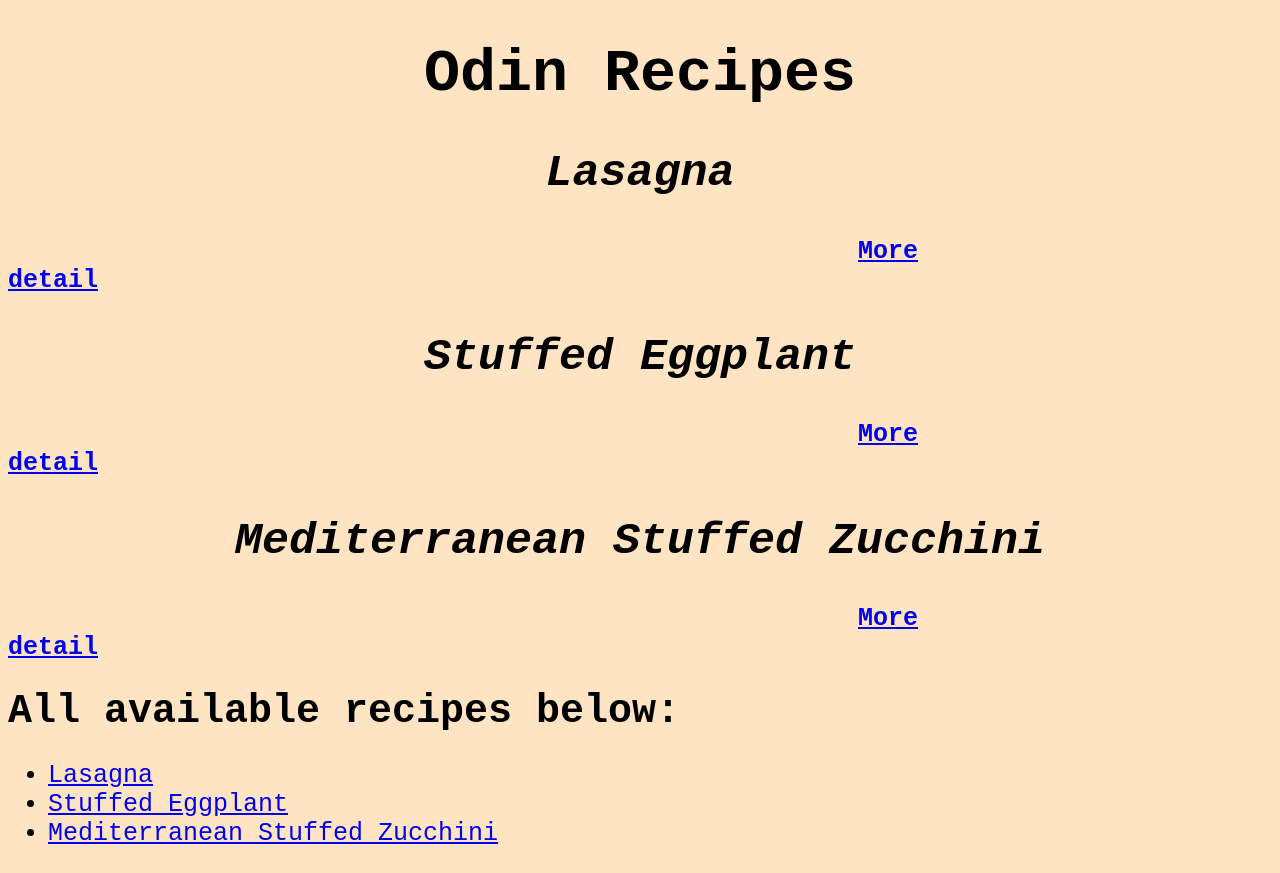
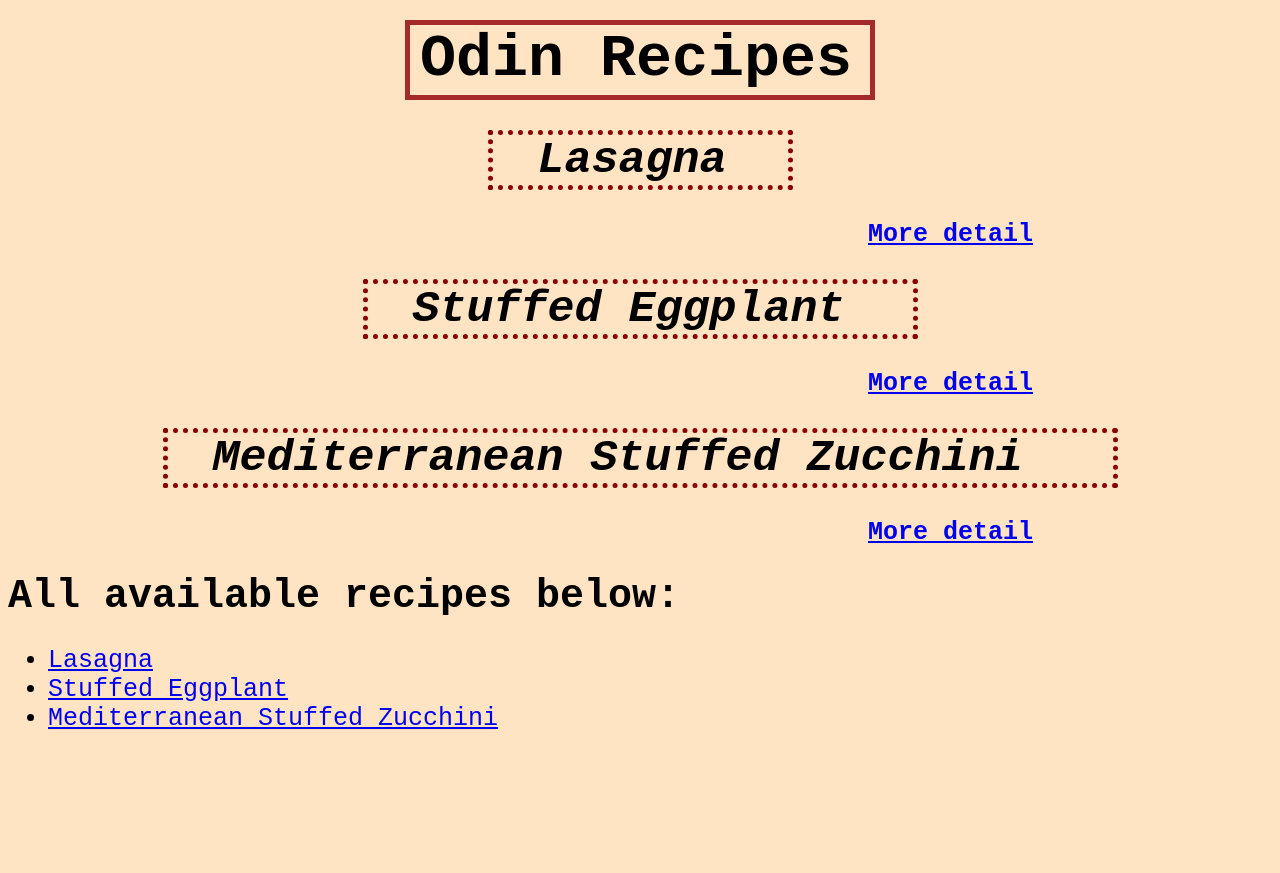
Before and after one commit to tengukosho/odin-recipes, a plain HTML site: page index.html in a window 1280 px wide. After the commit the page ends 800 px from the top, so only its background shows below. Drawn offline with Linux system fonts and the light colour scheme.

Commit message:
Update margin,border and padding to CSS

```diff
--- a/index.html
+++ b/index.html
@@ -7,11 +7,11 @@
     </head>
     <body>
         <h1 id="title">Odin Recipes</h1>
-        <h2 class="foodtitle">Lasagna</h2>
+        <h2 class="foodtitle las">Lasagna</h2>
         <a href="recipes/lasagna.html" class="link">More detail</a>
         <h2 class="foodtitle">Stuffed Eggplant</h2>
         <a href="recipes/stuffed-eggplant.html" class="link">More detail</a>
-        <h2 class="foodtitle">Mediterranean Stuffed Zucchini</h2>
+        <h2 class="foodtitle zuc">Mediterranean Stuffed Zucchini</h2>
         <a href="recipes/zucchini.html" class="link">More detail</a>
         <h1>All available recipes below:</h1>
         <ul id="list">
--- a/style.css
+++ b/style.css
@@ -9,17 +9,32 @@ h1 {
 .link {
     font-weight: bolder;
     font-size: 25px;
-    margin: 850px;
+    margin-left: 860px;
 }
 .foodtitle {
     font-size: 45px;
     font-weight: bold;
     font-style: italic;
-    text-align: center;
+    display: block;
+    width: 500px;
+    height: 50px;
+    border: 5px dotted darkred;
+    padding-left: 1em;
+    margin: 30px auto;
+}
+.foodtitle.zuc {
+    width: 900px;
+}
+.foodtitle.las {
+    width: 250px;
 }
 #title {
-    text-align: center;
     font-size: 60px;
+    width: 450px;
+    height: 70px;
+    border: 5px solid brown;
+    margin: 20px auto;
+    padding-left: 10px;
 }
 #list {
     font-size: 25px;
```
